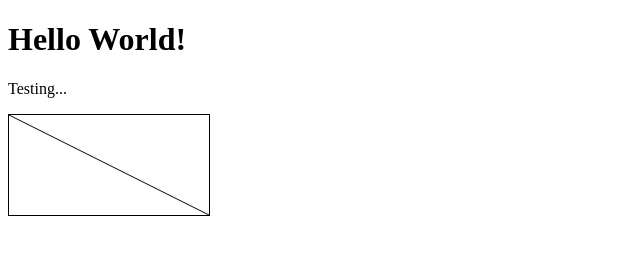
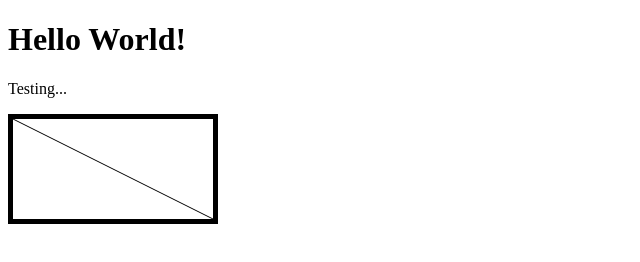
Before and after one commit to enriquezduane/realtime-collab-canvas, a website: page public/index.html in a window 1280 px wide. Shown: the whole page, without its empty margins (0-640 px from the left). Drawn offline with Linux system fonts and the light colour scheme.

Commit message:
refactor: separate css and js

```diff
--- a/public/index.html
+++ b/public/index.html
@@ -1,23 +1,22 @@
 <!DOCTYPE html>
 
 <html lang="en">
+
 <head>
     <meta charset="UTF-8">
     <meta name="viewport" content="width=device-width, initial-scale=1.0">
     <meta http-equiv="X-UA-Compatible" content="ie=edge">
+    <link rel="stylesheet" href="style.css">
+    <script src="script.js" defer></script>
     <title>Canvas</title>
 </head>
+
 <body>
     <h1>Hello World!</h1>
     <p>Testing...</p>
-        <canvas id="myCanvas" width="200" height="100" style="border:1px solid #000000;">
+    <canvas class="myCanvas" width="200" height="100">
     </canvas>
 </body>
-    <script>
-        var c = document.getElementById("myCanvas");
-        var ctx = c.getContext("2d");
-        ctx.moveTo(0, 0);
-        ctx.lineTo(200, 100);
-        ctx.stroke();
-    </script>
+
+
 </html>
--- /dev/null
+++ b/public/script.js
@@ -0,0 +1,10 @@
+var c = document.querySelector(".myCanvas");
+
+if (c) {
+    var ctx = c.getContext("2d");
+    ctx.moveTo(0, 0);
+    ctx.lineTo(200, 100);
+    ctx.stroke();
+} else {
+    console.error("Canvas element with class 'myCanvas' not found!");
+}
--- /dev/null
+++ b/public/style.css
@@ -0,0 +1,3 @@
+.myCanvas {
+    border: 5px solid #000000;
+}
```
Lines whose indentation alone changed are shown as unchanged.
